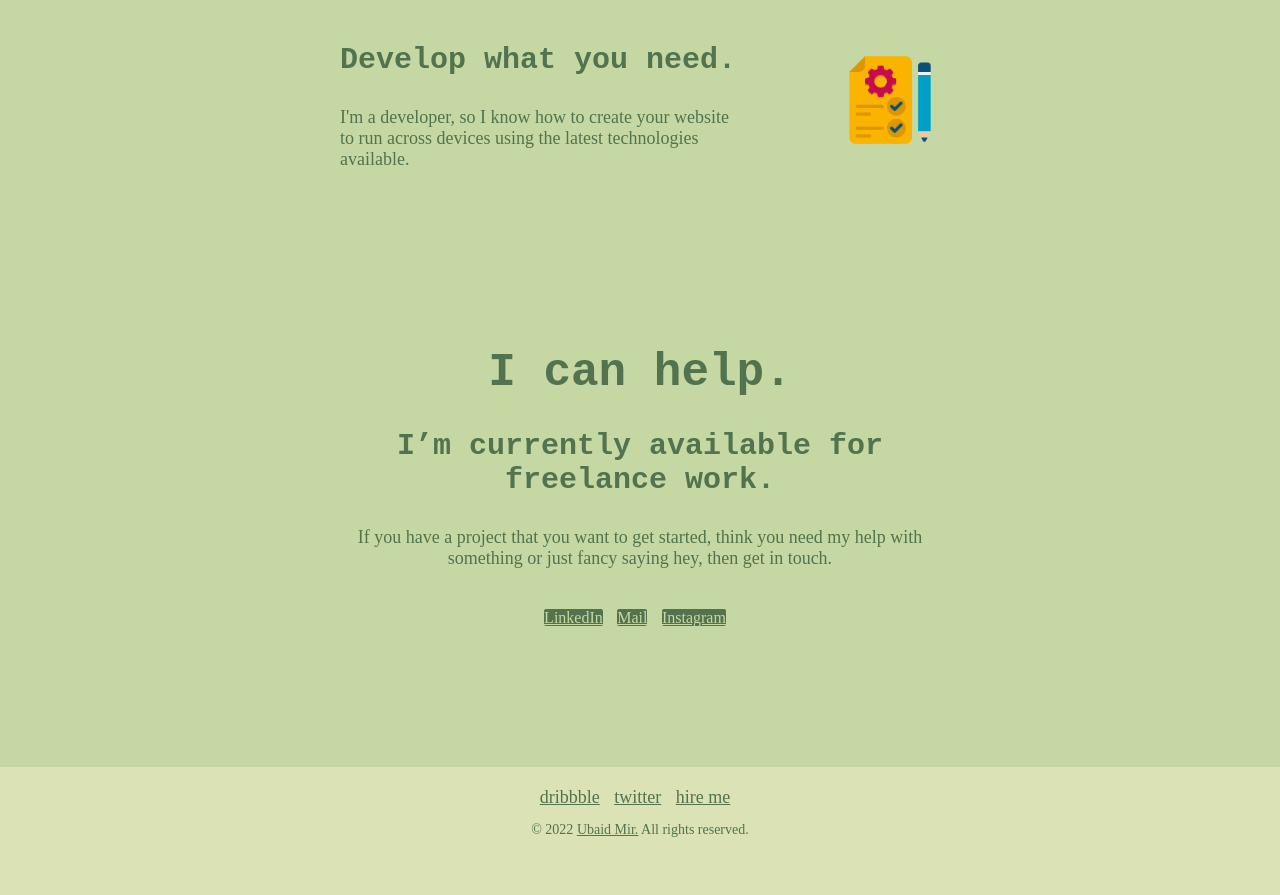
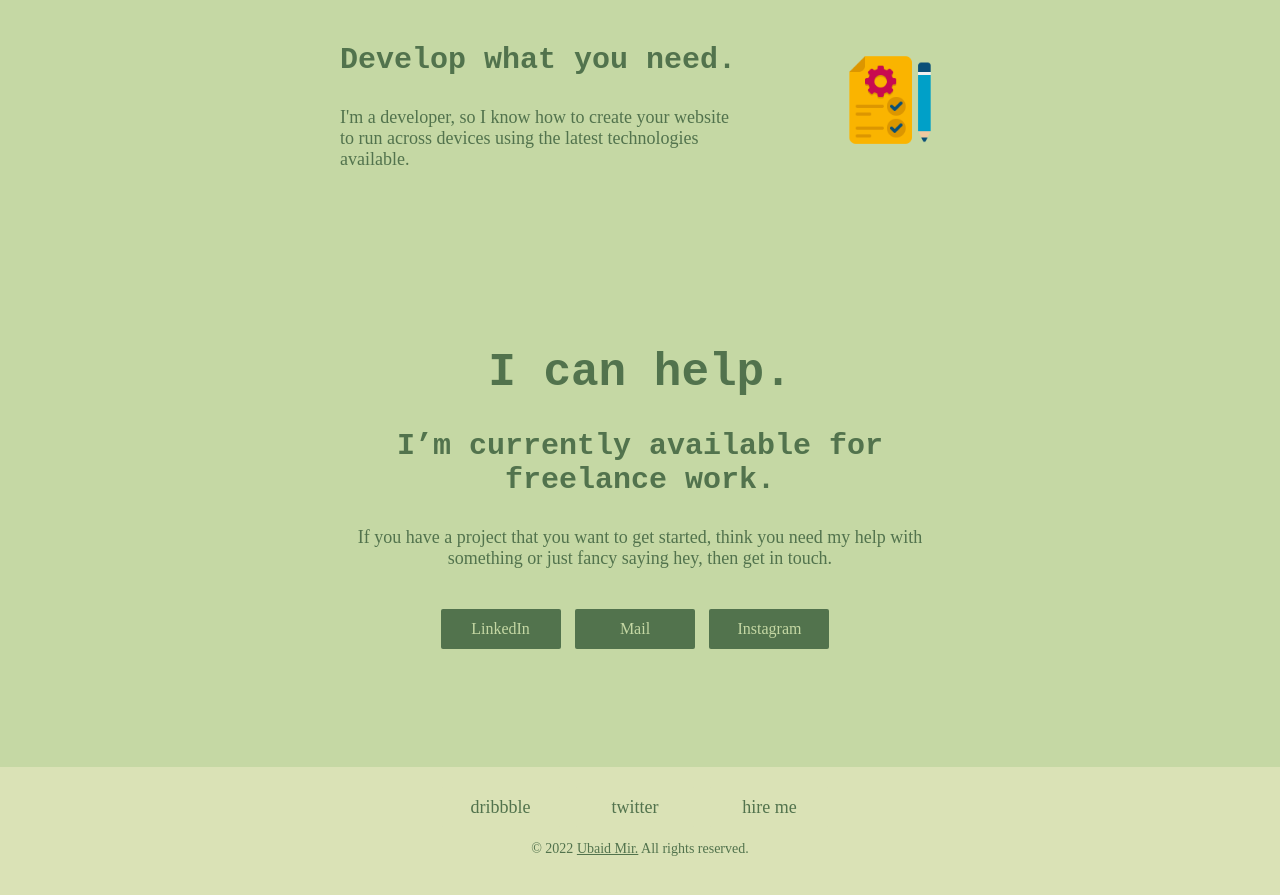
Before and after one commit to ubaid-mir/my_portfolio, a plain HTML site: page index.html in a window 1280 px wide. Shown: the part 1514-2409 px from the top of the page. Drawn offline with Linux system fonts and the light colour scheme.

Commit message:
Update index.html

```diff
--- a/index.html
+++ b/index.html
@@ -52,15 +52,15 @@
       <h2 class="title4">I can help.</h2>
       <h3 class="sub4">I’m currently available for freelance work.</h3>
       <p class="bio4">If you have a project that you want to get started, think you need my help with something or just fancy saying hey, then get in touch.</p>
-      <a href="https://www.linkedin.com/in/ubaidmir" type="button" class="whatsapp">LinkedIn</a>
-      <a href="ubiimiir@gmail.com" type="button" class="gmail">Mail</a>
-      <a href="https://www.instagram.com/ubaid.mir" type="button" class="insta">Instagram</a>
+      <button href="https://www.linkedin.com/in/ubaidmir" type="button" class="whatsapp">LinkedIn</button>
+      <button href="ubiimiir@gmail.com" type="button" class="gmail">Mail</button>
+      <button href="https://www.instagram.com/ubaid.mir" type="button" class="insta">Instagram</button>
     </div>
     <div class="footer">
       <div class="social-sites">
-        <a href="" type="button" class="social">dribbble</a>
-        <a href="" type="button" class="social">twitter</a>
-        <a href="" type="button" class="social">hire me</a>
+        <button class="social">dribbble</button>
+        <button class="social">twitter</button>
+        <button class="social">hire me</button>
       </div>
         <p class="foot">© 2022 <span class="ubi">Ubaid Mir.</span> All rights reserved.</p>
     </div>
```
